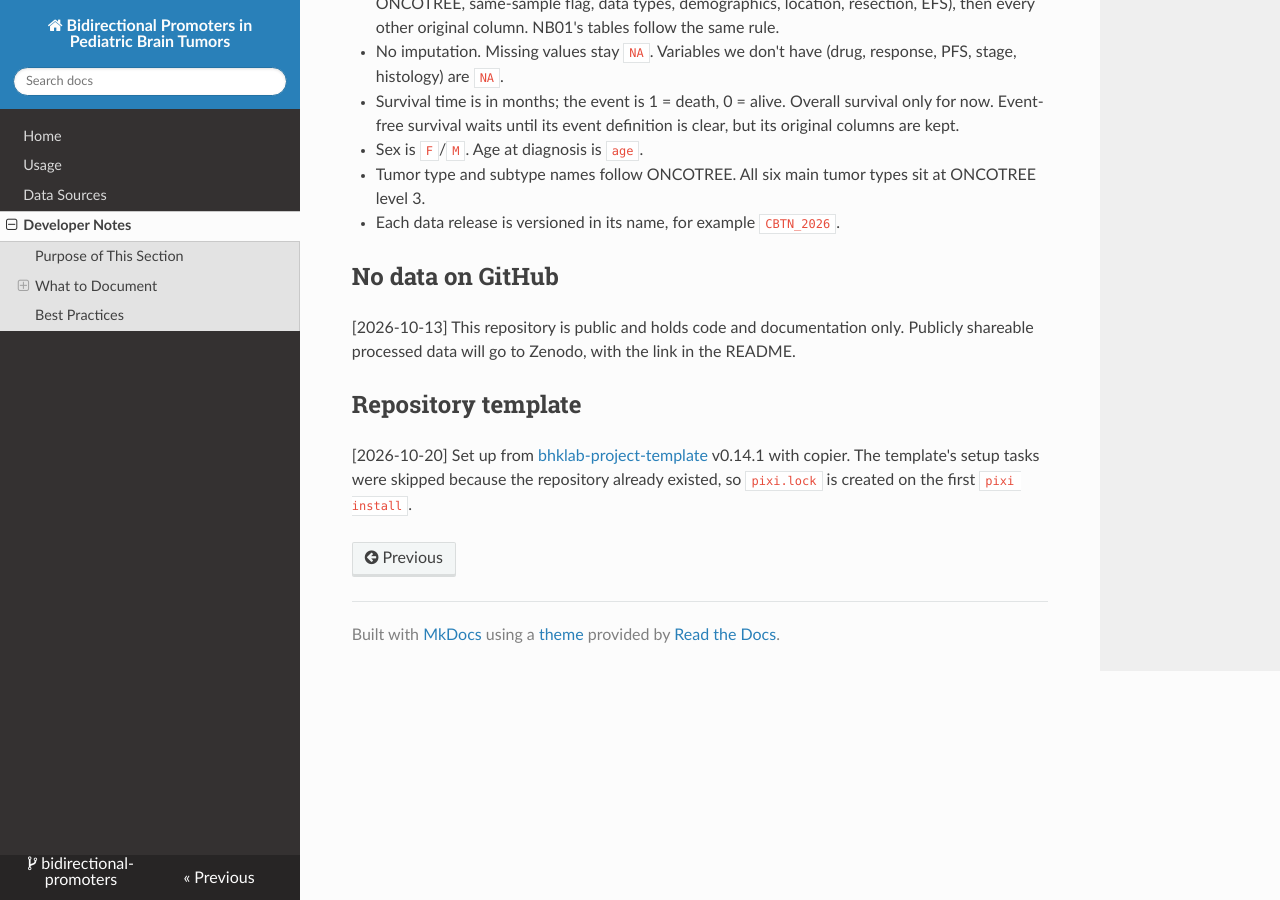
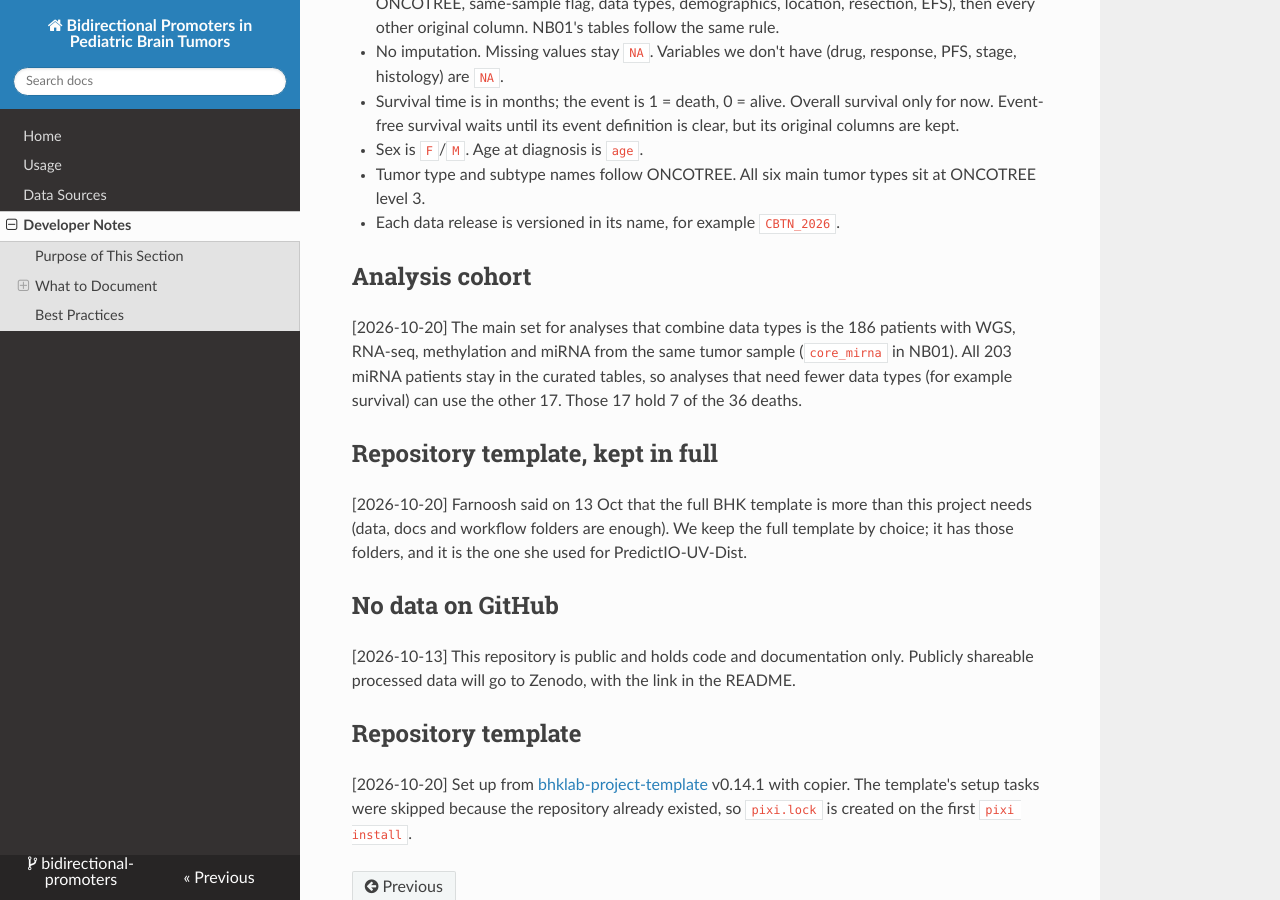
Before and after one commit to wanglab-cns/bidirectional-promoters, an MkDocs documentation site: the page built from docs/devnotes.md, in a window 1280 px wide and 900 px high, scrolled down 2017 px. Built offline with MkDocs 1.6.1, drawn with Linux system fonts in a browser that asks for light colours; nearby versions of some CDN libraries.

Commit message:
docs: record the analysis cohort (186 of 203) and the choice to keep the full template
Co-Authored-By: Claude Opus 5.5 <noreply@anthropic.com>

```diff
--- a/docs/devnotes.md
+++ b/docs/devnotes.md
@@ -88,6 +88,18 @@ using [ICB_Van_Allen](https://github.com/BHKLAB-DataProcessing/ICB_Van_Allen-sna
 - Tumor type and subtype names follow ONCOTREE. All six main tumor types sit at ONCOTREE level 3.
 - Each data release is versioned in its name, for example `CBTN_2026`.
 
+## Analysis cohort
+
+[2026-10-20] The main set for analyses that combine data types is the 186 patients with WGS, RNA-seq, methylation and
+miRNA from the same tumor sample (`core_mirna` in NB01). All 203 miRNA patients stay in the curated tables, so analyses
+that need fewer data types (for example survival) can use the other 17. Those 17 hold 7 of the 36 deaths.
+
+## Repository template, kept in full
+
+[2026-10-20] Farnoosh said on 13 Oct that the full BHK template is more than this project needs (data, docs and workflow
+folders are enough). We keep the full template by choice; it has those folders, and it is the one she used for
+PredictIO-UV-Dist.
+
 ## No data on GitHub
 
 [2026-10-13] This repository is public and holds code and documentation only. Publicly shareable processed data
```
